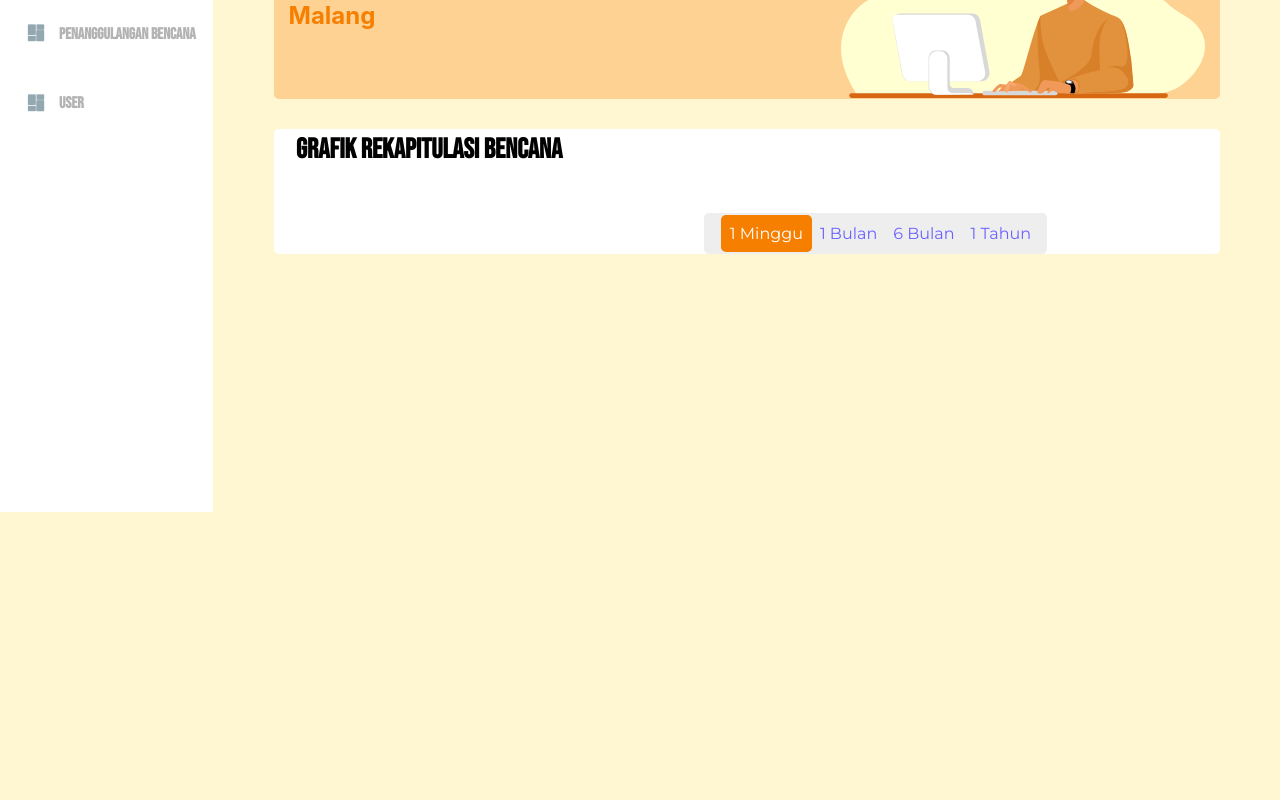
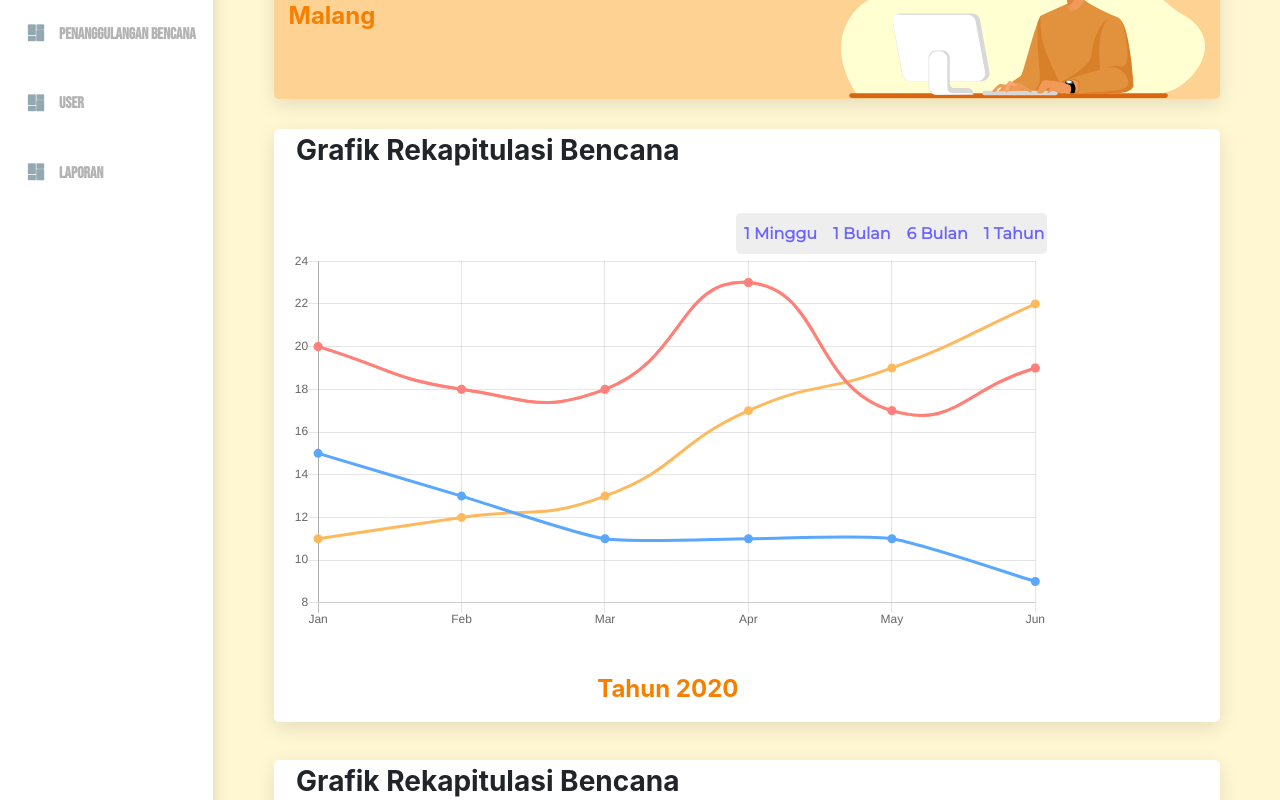
Before and after one commit to Elkaedah/sikat-design, a React (Create React App) app: page / in a window 1280 px wide. Shown: the part 280-1080 px from the top of the page. Before the commit the page ends 800 px from the top, so only its background shows below. Built offline with nearby package versions, Linux system fonts and the light colour scheme.

Commit message:
Fixing chart and another
Menambah Chart dan memperbaiki beberapa

```diff
--- a/package.json
+++ b/package.json
@@ -13,7 +13,7 @@
     "popper.js": "^1.16.0",
     "react": "^16.13.1",
     "react-bootstrap": "^1.3.0",
-    "react-chartjs-2": "^2.9.0",
+    "react-chartjs-2": "^2.10.0",
     "react-dom": "^16.13.1",
     "react-router-dom": "^5.2.0",
     "react-scripts": "3.4.1",
--- a/src/App.js
+++ b/src/App.js
@@ -4,7 +4,6 @@ import "./component/style/index.scss";
 import Chart from "./component/chart";
 import Welcome from "./component/welcome";
 import Sidebar from "./component/sidebar";
-import icon1 from "./component/img/Dashboard.svg";
 import profile from "./component/img/profile-exam.jpg";
 // Logistik
 import Logistik from "./component/logistik";
@@ -107,7 +106,7 @@ export default function App() {
         <
         Row >
         <
-        Col className = "col-md-2 bg-white position-sticky" >
+        Col className = "col-md-2 bg-white position-sticky shadow" >
         <
         Sidebar / >
         <
@@ -137,6 +136,10 @@ function Dashboard() {
         div className = "main" >
         <
         Welcome > < /Welcome> <
+        Chart / >
+        <
+        Chart / >
+        <
         Chart / >
         <
         /div>
--- a/src/component/chart.jsx
+++ b/src/component/chart.jsx
@@ -1,78 +1,111 @@
 import React from "react";
 import "./style/index.scss";
 import { Container, Row, Col } from "react-bootstrap";
-import Line from "chart.js";
-//import { data } from "jquery";
+import {Line} from "react-chartjs-2";
+import {Link,useRouteMatch} from "react-router-dom";
 import './js/isi.js'
 
+const state = {
+  labels: ["Jan", "Feb", "Mar", "Apr", "May", "Jun"],
+  datasets: [
+    {
+      label: "Tanah Longsor",
+      fill: false,
+      lineTension: 0.2,
+      backgroundColor: "#5AA7FF",
+      borderColor: "#5AA7FF",
+      borderWidth: 3,
+      data: [15, 13, 11, 11, 11,9],
+    },
+    {
+      label: "Batu Terbang",
+      fill: false,
+      lineTension: 0.5,
+      backgroundColor: "#FF7E7E",
+      borderColor: "#FF7E7E",
+      borderWidth: 3,
+      data: [20, 18, 18, 23, 17, 19],
+    },
+    {
+      label: "Batu Rapuh",
+      fill: false,
+      lineTension: 0.5,
+      backgroundColor: "#FFB95D",
+      borderColor: "#FFB95D",
+      borderWidth: 3,
+      data: [11, 12, 13, 17, 19, 22],
+    },
+    {
+      label: "Batu Terbang",
+      fill: false,
+      lineTension: 0.5,
+      backgroundColor: "#FFB95D",
+      borderColor: "#FFB95D",
+      borderWidth: 3,
+      data: [20, 18, 18, 23, 17, 19],
+    },
+  ],
+};
+const options = {
+  title: {
+    display: false,
+    text: "Average Rainfall per month",
+    fontSize: 20,
+  },
+  legend: {
+    display: false,
+    position: "right",
+  },
+};
 
+function LinkInto({ label, to, activeOnlyWhenExact }) {
+  let match = useRouteMatch({
+    path: to,
+    exact: activeOnlyWhenExact,
+  });
+  return (
+    <Link className={match ? "active-select" : ""} to={to}>
+      {label}
+    </Link>
+  );
+}
 
 class Chart extends React.Component {
-  constructor(props) {
-    super(props);
-//  this.state = {
-
-//             series: [{
-//                 name: "Desktops",
-//                 data: [10, 41, 35, 51, 49, 62, 69, 91, 148]
-//             }],
-//             options: {
-//               chart: {
-//                 height: 350,
-//                 type: 'line',
-//                 zoom: {
-//                   enabled: false
-//                 }
-//               },
-//               dataLabels: {
-//                 enabled: false
-//               },
-//               stroke: {
-//                 curve: 'straight'
-//               },
-//               title: {
-//                 text: 'Product Trends by Month',
-//                 align: 'left'
-//               },
-//               grid: {
-//                 row: {
-//                   colors: ['#f3f3f3', 'transparent'], // takes an array which will be repeated on columns
-//                   opacity: 0.5
-//                 },
-//               },
-//               xaxis: {
-//                 categories: ['Jan', 'Feb', 'Mar', 'Apr', 'May', 'Jun', 'Jul', 'Aug', 'Sep'],
-//               }
-//             },
-
-
-//           };
-        }
 
   render() {
     return (
       <Container className="container-fluid">
         <Row className="chart">
-          <Col className="col-md-10 ">
+          <Col md={10}>
             <div className="judul">Grafik Rekapitulasi Bencana</div>
             <div className="select">
-              <a className="active-select" href="">
-                1 Minggu
-              </a>
-              <a href="">1 Bulan</a>
-              <a href="">6 Bulan</a>
-              <a href="">1 Tahun</a>
+              <LinkInto
+                label="1 Minggu"
+                to="/?bulanke=1-minggu"
+                activeOnlyWhenExact={true}
+              />
+              <LinkInto
+                label="1 Bulan"
+                to="/?bulanke=1-bulan"
+                activeOnlyWhenExact={true}
+              />
+              <LinkInto
+                label="6 Bulan"
+                to="/?bulanke=6-bulan"
+                activeOnlyWhenExact={true}
+              />
+              <LinkInto
+                label="1 Tahun"
+                to="/?bulanke=1-tahun"
+                activeOnlyWhenExact={true}
+              />
             </div>
-{/*
-            <div id="chart">
-              <Chart
-                options={this.state.options}
-                series={this.state.series}
-                type="line"
-                height={350}
-              />
-            </div> */}
+            <Line data={state} options={options} />
+            <div className="tahun">Tahun 2020</div>
           </Col>
+          {/* <Col md={1}>
+            <div className="keterangan">Keterangan</div>
+          </Col> */}
         </Row>
       </Container>
     );
--- a/src/component/navbar.jsx
+++ b/src/component/navbar.jsx
@@ -8,11 +8,11 @@ render(){
     return (
       <Nav
         className="justify-content-between"
-        activeKey="/home"
+        activeKey="/"
         onSelect={(selectedKey) => alert(`selected ${selectedKey}`)}
       >
         <Nav.Item>
-          <Nav.Link className="judul" href="/home">Dashboard</Nav.Link>
+          <Nav.Link className="judul" href="/">Dashboard</Nav.Link>
         </Nav.Item>
         <Nav.Item>
           <Nav.Link eventKey="link-1">
--- a/src/component/sidebar.jsx
+++ b/src/component/sidebar.jsx
@@ -50,6 +50,9 @@ export default class Sidebar extends React.Component {
           <li>
             <LinkInto label="User" to="/Pegawai" activeOnlyWhenExact={true} />
           </li>
+          <li>
+            <LinkInto label="Laporan" to="/Laporan" activeOnlyWhenExact={true} />
+          </li>
         </ul>
       </div>
     );
--- a/src/component/style/body.scss
+++ b/src/component/style/body.scss
@@ -27,6 +27,10 @@
 
 .bg-white {
     background: $whiteColor;
+}
+
+.shadow {
+    box-shadow: 0 6px 20px rgba(0, 0, 0, 0.1);
 }
 
 body {
--- a/src/component/style/body/_chart.scss
+++ b/src/component/style/body/_chart.scss
@@ -3,6 +3,7 @@
     background: $whiteColor;
     @include default-size(auto, 3%);
     border-radius: 5px;
+    box-shadow: 0 6px 20px rgba(0, 0, 0, 0.1);
     .judul {
         text-align: left;
         @include default-size(auto, 1%);
@@ -14,13 +15,14 @@
         text-align: right;
         margin-top: 42px;
         background: #EEEEEE;
-        margin-left: 54.8%;
+        margin-left: 59%;
         border-radius: 5px;
         padding: 8px;
         padding-left: 0px;
         a {
             @include text-size;
             text-decoration: none;
+            font-weight: bold;
             height: auto;
             text-align: center;
             @include character-style($font-family2, medium, 16px, #6C63FF);
@@ -40,4 +42,18 @@
             padding: 9px;
         }
     }
+    .tahun {
+        margin: 5%;
+        padding-bottom: 2%;
+        text-align: center;
+        align-content: center;
+        align-items: center;
+        color: $primaryColor;
+        font-weight: bolder;
+        font-size: 24px;
+    }
+    .keterangan {
+        text-align: right;
+        font-weight: bold;
+    }
 }
--- a/src/component/style/body/_navbar.scss
+++ b/src/component/style/body/_navbar.scss
@@ -1,8 +1,9 @@
+.nav {
     .judul {
         @include character-style($font-family1, medium, 24px, $blackColor);
     }
-
     .profile-icon {
         width: 40px;
         border-radius: 50%;
     }
+}
--- a/src/component/style/body/_welcome.scss
+++ b/src/component/style/body/_welcome.scss
@@ -8,6 +8,7 @@
     align-items: center;
     min-height: auto;
     align-content: center;
+    box-shadow: 0 6px 20px rgba(0, 0, 0, 0.1);
     .logo {
         margin-top: 6%;
     }
```
Also changed, not shown: 1 other file (tests, documents, lock files or other folders). Lines whose indentation alone changed are shown as unchanged.
